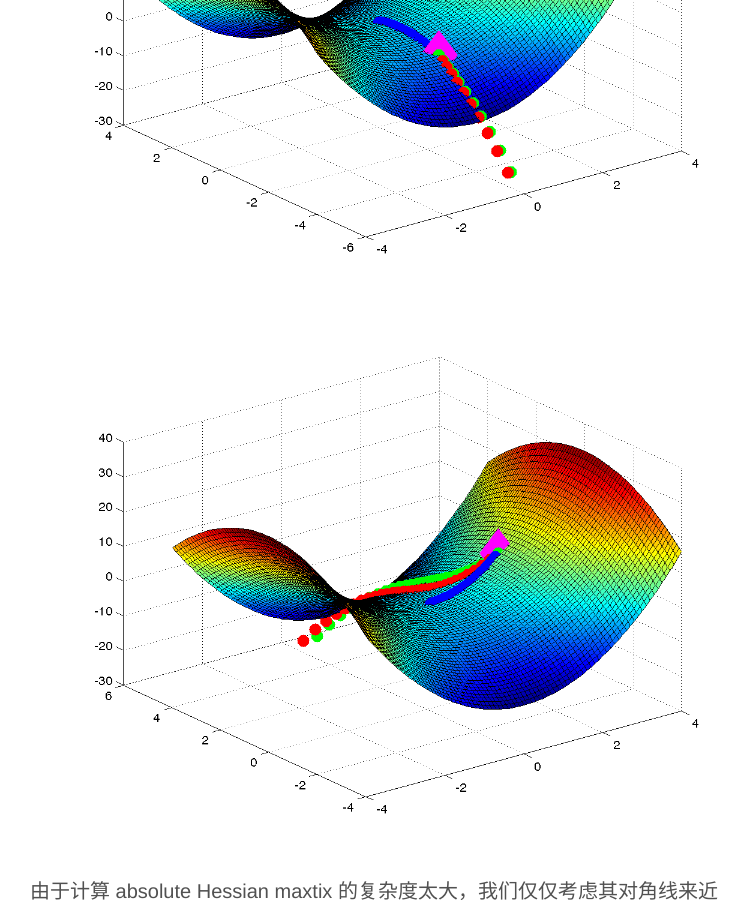
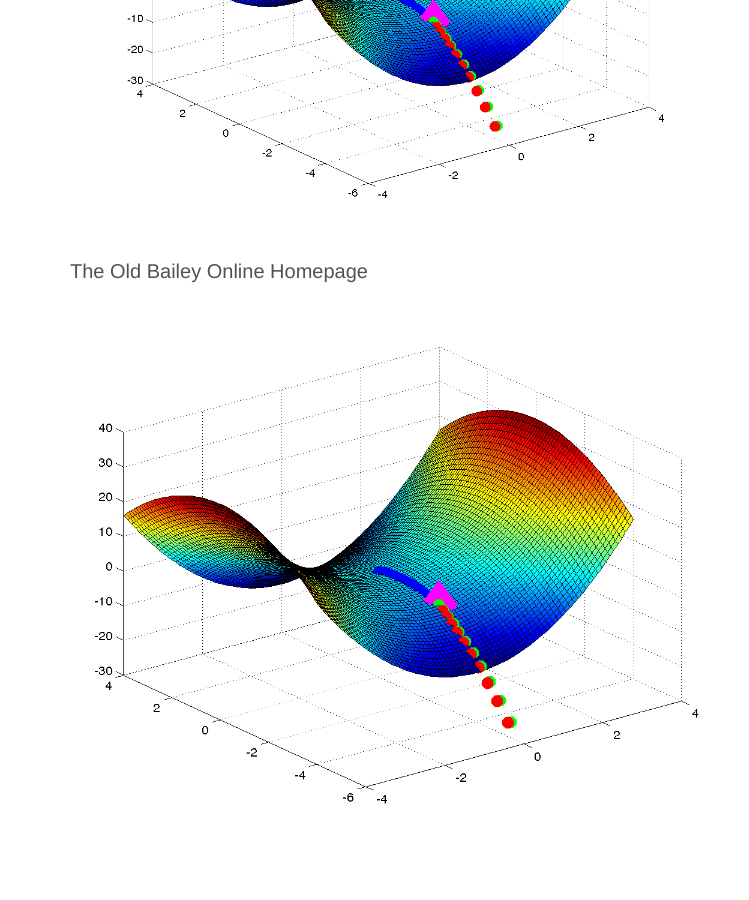
Before and after one commit to bjsc/cswhjiang.github.io, a Jekyll site: the page built from _posts/2015-09-10-escape-from-saddle-points.md, in a window 1280 px wide and 900 px high, scrolled down 1479 px. Shown: the whole window, without its empty margins (250-999 px from the left). Built offline with Jekyll 4.4.1, drawn with Linux system fonts in a browser that asks for light colours; formulas are drawn with MathJax 3; comment, search, counter and statistics services are not loaded.

Commit message:
saddle points

```diff
--- /dev/null
+++ b/_includes/figure.html
@@ -0,0 +1,10 @@
+<!--figure tags without plugin: http://stackoverflow.com/questions/19331362/using-an-image-caption-in-markdown-jekyll -->
+
+<figure>
+	<a href="{{ include.src }}">
+		<img src="{{ include.src }}" alt="{{ include.caption }}">
+	</a>
+<figcaption>
+    {{ include.caption }}
+</figcaption>
+</figure>
--- a/_posts/2015-09-10-escape-from-saddle-points.md
+++ b/_posts/2015-09-10-escape-from-saddle-points.md
@@ -17,6 +17,8 @@ $$
 $$
 
 我们可以在一个 toy 函数上验证 absolute Hessian maxtix 的行为。下图是函数 $$f(x) = x^THx$$ （$$H$$ 不是正定的）上普通的梯度下降（红色）、牛顿方向（蓝色）和 absolute Hessian maxtix 做 preconditioning  matrix 而找到的方向（绿色），其中紫红色的点是起始点。可以看出：1)牛顿方向不一定是下降方向，2)牛顿法可以被 saddle points 吸引，3)absolute Hessian maxtix 对应的方向有逃离鞍点的作用。因此 absolute Hessian maxtix 是个很好的选择。图的代码见[这里](https://gist.github.com/cswhjiang/2281e0476dbb9c3ee999)。
+
+{% include figure.html src="/figures/2015-09-10-escape-from-saddle-points-a.png" caption="The Old Bailey Online Homepage" %}
 
 ![各种方向的比较 1](/figures/2015-09-10-escape-from-saddle-points-a.png)
 ![各种方向的比较 2](/figures/2015-09-10-escape-from-saddle-points-b.png)
```
